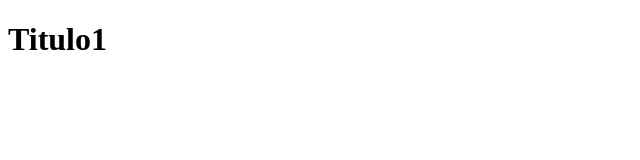
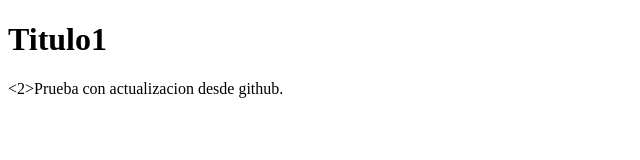
Before and after one commit to raymundito/PruebaVCS, a plain HTML site: page index.html in a window 1280 px wide. Shown: the whole page, without its empty margins (0-640 px from the left). Drawn offline with Linux system fonts and the light colour scheme.

Commit message:
Update index.html

```diff
--- a/index.html
+++ b/index.html
@@ -8,5 +8,7 @@
 </head>
 <body>
     <h1>Titulo1</h1>
+    <2>Prueba con actualizacion desde github.</>
+
 </body>
 </html>
```
